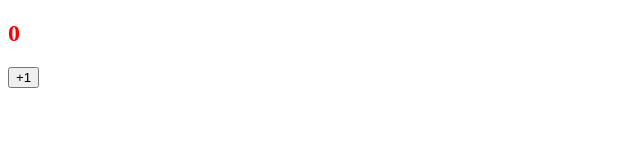
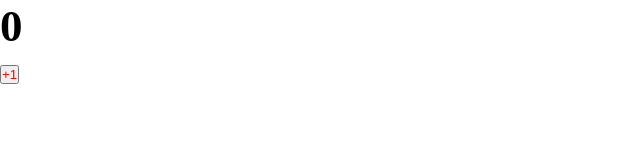
Before and after one commit to DizHelf/ulib-tv-cours, a React app: page / in a window 1280 px wide. Shown: the top 160 px of the page, without its empty margins (0-640 px from the left). Built offline with nearby package versions, Linux system fonts and the light colour scheme.

Commit message:
lesson 5 add sass-modules

```diff
--- /dev/null
+++ b/src/App.tsx
@@ -0,0 +1,13 @@
+import React from 'react';
+import Counter from './components/Counter';
+import './index.scss'
+
+const App = () => {
+  return(
+    <div className="App">
+      <Counter/>
+    </div>
+  );
+};
+
+export default App;
--- a/src/components/Counter.scss
+++ b/src/components/Counter.module.scss
@@ -1,3 +1,3 @@
-body{
+.ses{
   color: red;
 }
--- a/src/components/Counter.tsx
+++ b/src/components/Counter.tsx
@@ -1,5 +1,5 @@
 import React from 'react';
-import './Counter.scss'
+import cls from './Counter.module.scss'
 
 const Counter = () => {
   const [count, setCount] = React.useState(0);
@@ -11,7 +11,7 @@ const Counter = () => {
   return(
     <>
       <h2>{count}</h2>
-      <button onClick={clickHandler}>+1</button>
+      <button className={cls.ses} onClick={clickHandler}>+1</button>
     </>
   );
 };
--- /dev/null
+++ b/src/index.scss
@@ -0,0 +1,9 @@
+* {
+  margin: 0px 0px 0px 0px;
+  padding: 0px 0px 0px 0px;
+  box-sizing: border-box;
+}
+
+.App{
+  font-size: 30px;
+}
--- a/src/index.tsx
+++ b/src/index.tsx
@@ -1,9 +1,7 @@
 import {render} from 'react-dom'
-import Counter from './components/Counter'
+import App from './App'
 
 render(
-  <div>
-    <Counter/>
-  </div>,
+  <App/>,
   document.getElementById("root")
 )
```
Also changed, not shown: src/global.d.ts (added, +7 -0 lines), 3 other files (tests, documents, lock files or other folders).
